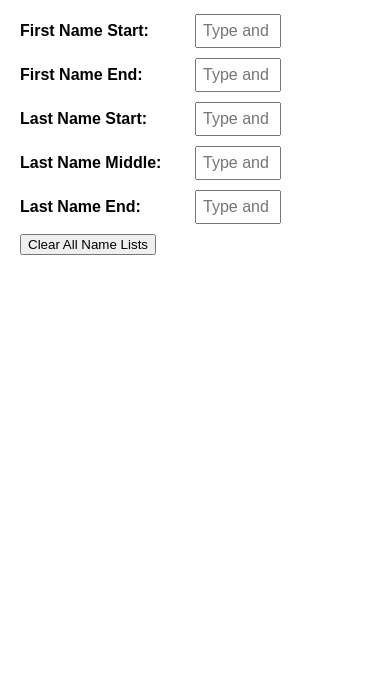
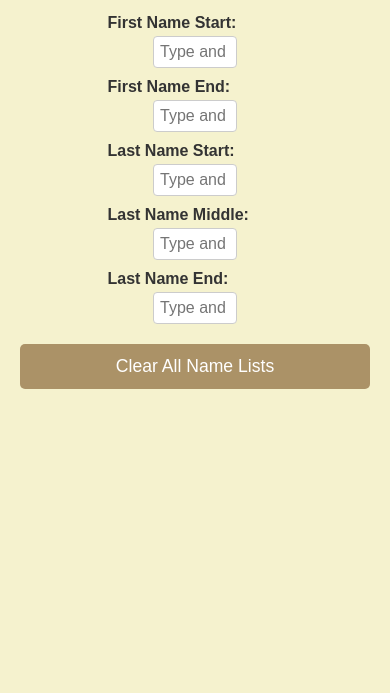
Before and after one commit to Krimotz/NameGenMag, a plain HTML site: page multi_editor.html in a window 390 px wide. Shown: the part 151-844 px from the top of the page. Drawn offline with Linux system fonts and the light colour scheme.

Commit message:
Update: responsive styles and mobile bottom button

```diff
--- a/multi_editor.html
+++ b/multi_editor.html
@@ -1,6 +1,7 @@
 <!DOCTYPE html>
 <html lang="en">
 <head>
+  <link rel="stylesheet" href="/static/style.css">
   <meta charset="UTF-8" />
   <title>Quick Add to Name Parts</title>
   <style>
--- /dev/null
+++ b/static/style.css
@@ -0,0 +1,80 @@
+/* Base styles (desktop first) */
+body {
+  font-family: 'Segoe UI', sans-serif;
+  background-color: #f5f2ce;
+  padding: 20px;
+  color: #333;
+  max-width: 800px;
+  margin: auto;
+}
+
+button {
+  background-color: #ab9267;
+  color: white;
+  padding: 10px;
+  margin-top: 10px;
+  border: none;
+  border-radius: 5px;
+  font-size: 1rem;
+  cursor: pointer;
+  width: 100%;
+}
+
+button:hover {
+  background-color: #0056b3;
+}
+
+.input-row {
+  display: flex;
+  align-items: center;
+  margin-bottom: 10px;
+}
+
+label {
+  width: 100px;
+  margin-right: 10px;
+  font-weight: bold;
+}
+
+input[type="text"] {
+  flex: 1;
+  padding: 8px;
+  font-size: 1rem;
+  border: 1px solid #ccc;
+  border-radius: 4px;
+}
+
+/* ✅ Mobile styles */
+@media (max-width: 600px) {
+  body {
+    padding: 10px;
+  }
+#generateBtn {
+    position: fixed;
+    bottom: 0;
+    left: 0;
+    right: 0;
+    width: 100%;
+    border-radius: 0;
+    margin: 0;
+    z-index: 999;
+  }
+  .input-row {
+    flex-direction: column;
+    align-items: stretch;
+  }
+
+  label {
+    width: auto;
+    margin-bottom: 4px;
+  }
+
+  input[type="text"] {
+    width: 100%;
+  }
+
+  button {
+    font-size: 1.1rem;
+    padding: 12px;
+  }
+}
```
Also changed, not shown: name_generator.html (+1 -0 lines).
